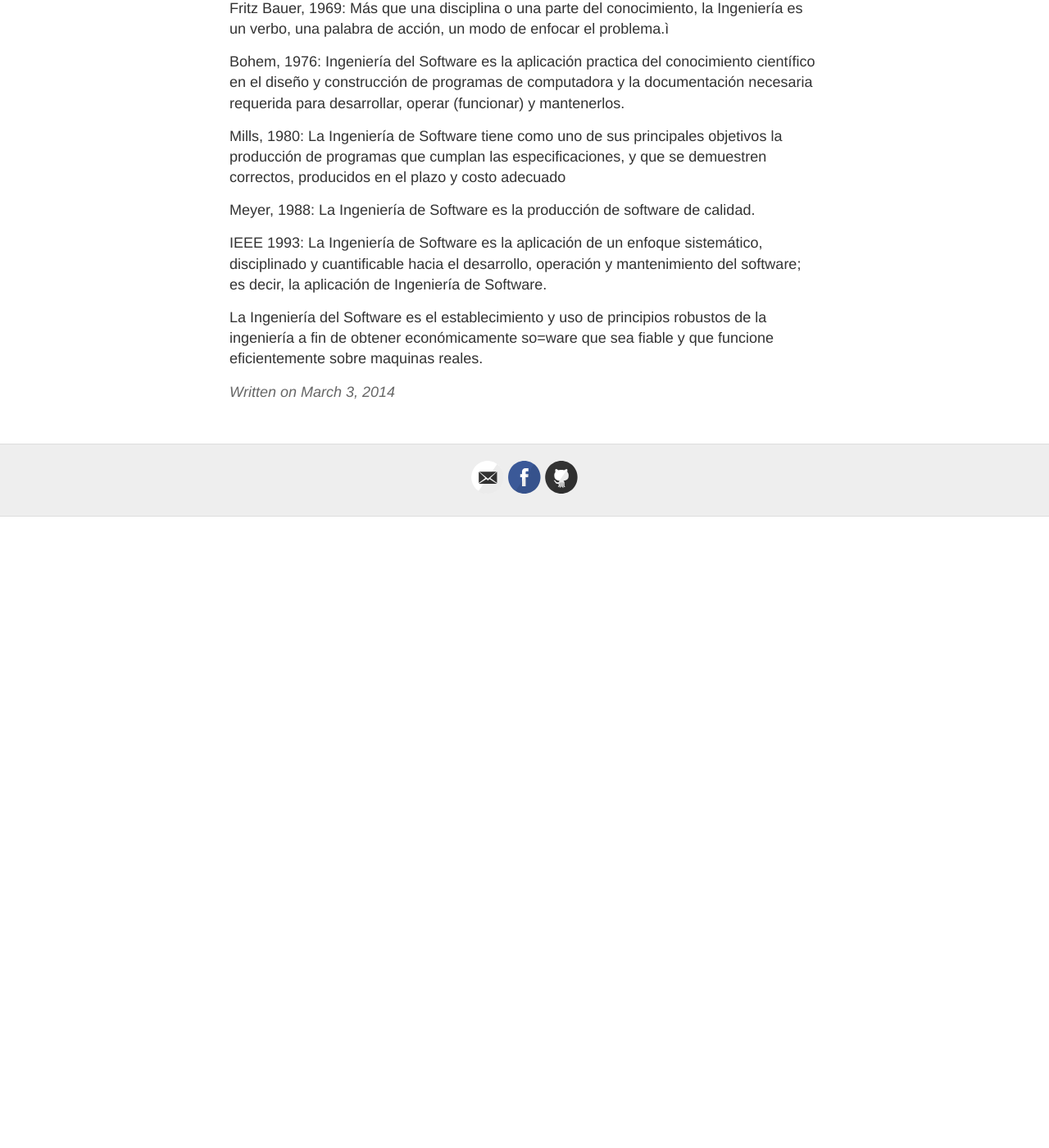
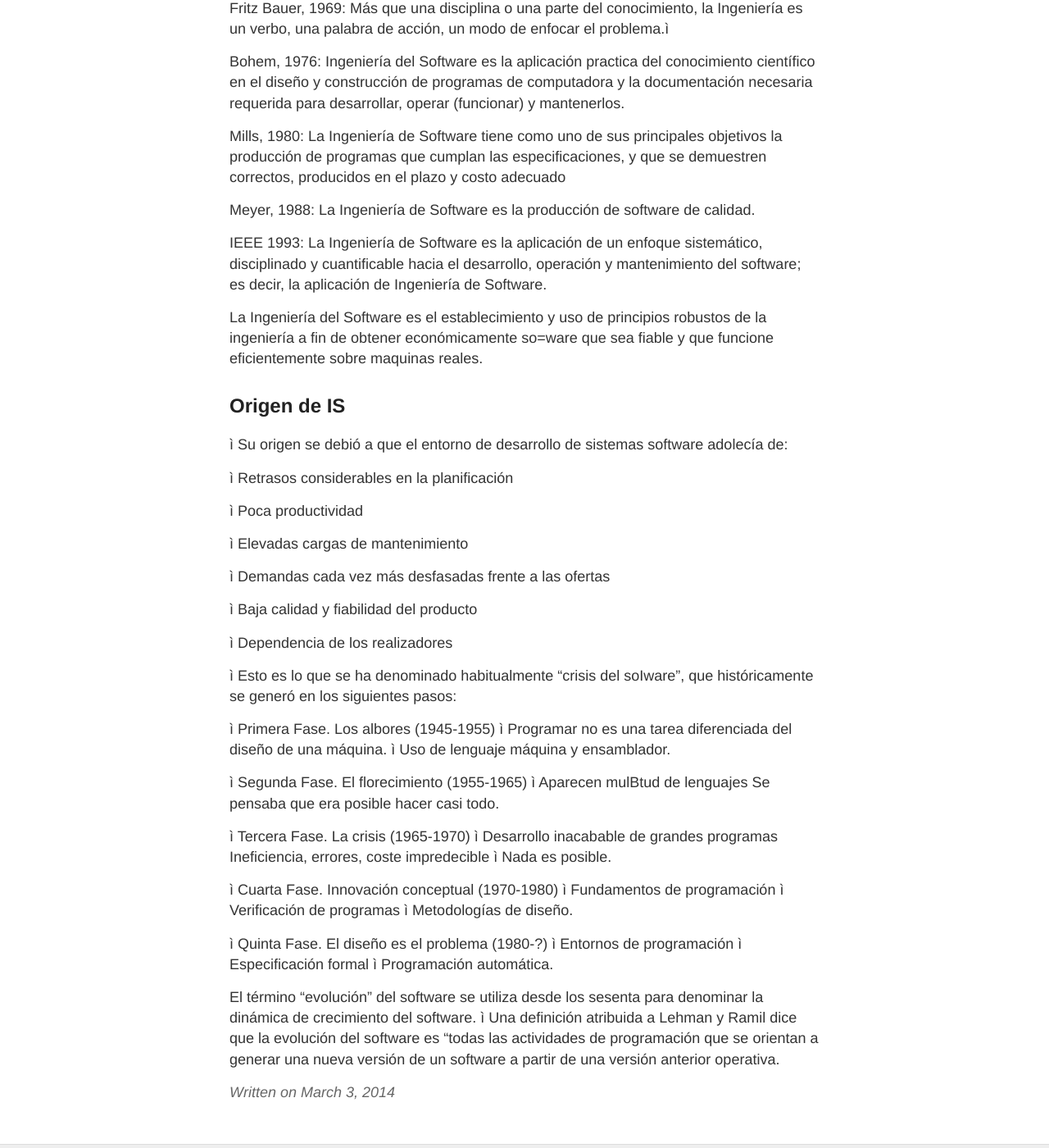
Before and after one commit to andrescharro22/Carlos-F007.github.io, a Jekyll site: the page built from _posts/2014-3-3-Hello-World.md, in a window 1280 px wide and 1400 px high, scrolled down 294 px. Shown: the whole window at 82% size. Built offline with Jekyll 4.4.1, drawn with Linux system fonts in a browser that asks for light colours; before the commit the page ends 924 px from its top, so only the background shows below that.

Commit message:
Update 2014-3-3-Hello-World.md

```diff
--- a/_posts/2014-3-3-Hello-World.md
+++ b/_posts/2014-3-3-Hello-World.md
@@ -20,3 +20,57 @@ Meyer, 1988: La Ingeniería de Software es la producción de software de calidad
 IEEE 1993: La Ingeniería de Software es la aplicación de un enfoque sistemático, disciplinado y cuantificable hacia el desarrollo, operación y mantenimiento del software; es decir, la aplicación de Ingeniería de Software.
 
 La Ingeniería del Software es el establecimiento y uso de principios robustos de la ingeniería a fin de obtener económicamente so=ware que sea fiable y que funcione eficientemente sobre maquinas reales.
+
+
+Origen de IS
+--
+
+ì Su origen se debió a que el entorno de desarrollo de sistemas
+software adolecía de:
+
+ì Retrasos considerables en la planificación
+
+ì Poca productividad
+
+ì Elevadas cargas de mantenimiento
+
+ì Demandas cada vez más desfasadas frente a las ofertas
+
+ì Baja calidad y fiabilidad del producto
+
+ì Dependencia de los realizadores
+
+ì Esto es lo que se ha denominado habitualmente "crisis del
+soIware", que históricamente se generó en los siguientes
+pasos:
+
+ì Primera Fase. Los albores (1945-1955)
+ì Programar no es una tarea diferenciada del diseño de una
+máquina.
+ì Uso de lenguaje máquina y ensamblador.
+
+ì Segunda Fase. El florecimiento (1955-1965)
+ì Aparecen mulBtud de lenguajes
+Se pensaba que era posible hacer casi todo.
+
+ì Tercera Fase. La crisis (1965-1970)
+ì Desarrollo inacabable de grandes programas
+Ineficiencia, errores, coste impredecible
+ì Nada es posible.
+
+ì Cuarta Fase. Innovación conceptual (1970-1980)
+ì Fundamentos de programación
+ì Verificación de programas
+ì Metodologías de diseño.
+
+ì Quinta Fase. El diseño es el problema (1980-?)
+ì Entornos de programación
+ì Especificación formal
+ì Programación automática.
+
+El término “evolución” del software se utiliza desde los sesenta
+para denominar la dinámica de crecimiento del software.
+ì Una definición atribuida a Lehman y Ramil dice que la evolución
+del software es “todas las actividades de programación que se
+orientan a generar una nueva versión de un software a partir de
+una versión anterior operativa.
```
